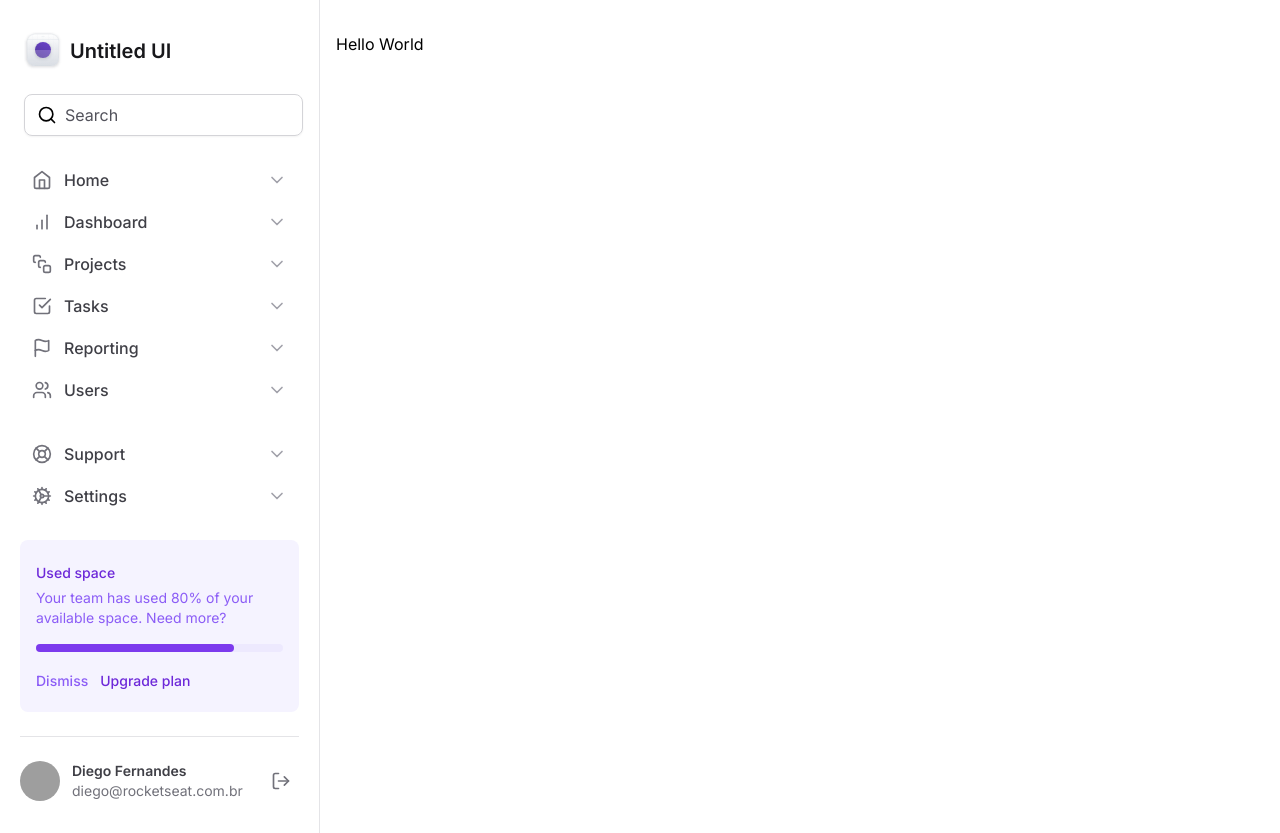
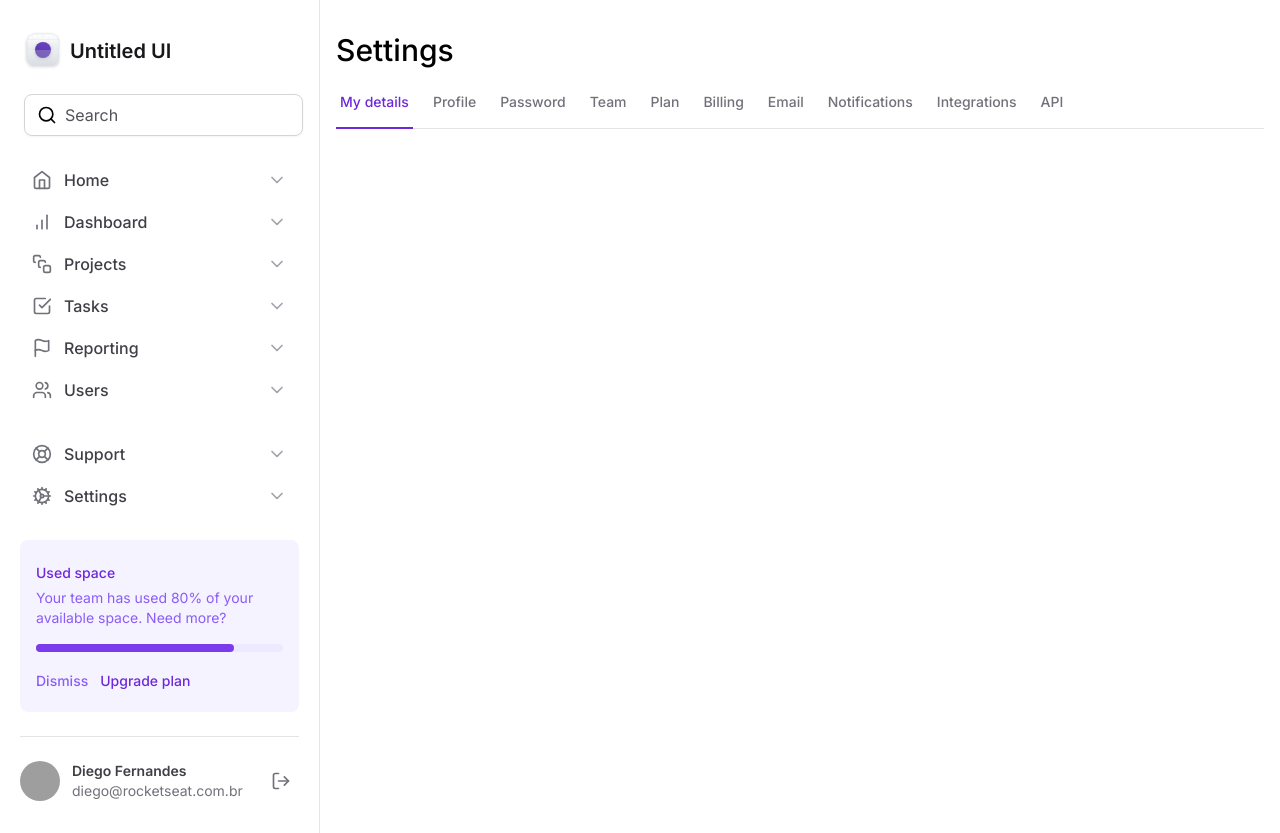
Before and after one commit to rocketseat-education/ignite-tailwind, a Next.js app: page / in a window 1280 px wide. Built offline with nearby package versions, Linux system fonts and the light colour scheme; grey boxes are pictures that could not be loaded.

Commit message:
Formulário - Abas com Radix Tabs

```diff
--- a/package.json
+++ b/package.json
@@ -9,6 +9,7 @@
     "lint": "next lint"
   },
   "dependencies": {
+    "@radix-ui/react-tabs": "^1.0.4",
     "@types/node": "20.4.5",
     "@types/react": "18.2.17",
     "@types/react-dom": "18.2.7",
--- a/src/app/layout.tsx
+++ b/src/app/layout.tsx
@@ -16,7 +16,7 @@
   children: React.ReactNode
 }) {
   return (
-    <html lang="en">
+    <html lang="en" className="antialiased">
       <body className={inter.className}>
         <div className="grid min-h-screen grid-cols-app">
           <Sidebar />
--- a/src/app/page.tsx
+++ b/src/app/page.tsx
@@ -1,3 +1,11 @@
+import { SettingsTabs } from '@/components/SettingsTabs'
+
 export default function Home() {
-  return <h1>Hello World</h1>
+  return (
+    <>
+      <h1 className="to-zinc-900 text-3xl font-medium">Settings</h1>
+
+      <SettingsTabs />
+    </>
+  )
 }
--- /dev/null
+++ b/src/components/SettingsTabs/TabItem.tsx
@@ -0,0 +1,24 @@
+'use client'
+
+import * as Tabs from '@radix-ui/react-tabs'
+
+export interface TabItemProps {
+  value: string
+  title: string
+  isSelected?: boolean
+}
+
+export function TabItem({ value, title, isSelected = false }: TabItemProps) {
+  return (
+    <Tabs.Trigger
+      value={value}
+      className="relative px-1 pb-4 text-sm font-medium text-zinc-500 hover:text-violet-700 data-[state=active]:text-violet-700"
+    >
+      <span>{title}</span>
+
+      {isSelected && (
+        <div className="absolute -bottom-px left-0 right-0 h-0.5 bg-violet-700" />
+      )}
+    </Tabs.Trigger>
+  )
+}
--- /dev/null
+++ b/src/components/SettingsTabs/index.tsx
@@ -0,0 +1,54 @@
+'use client'
+
+import * as Tabs from '@radix-ui/react-tabs'
+import { TabItem } from './TabItem'
+import { useState } from 'react'
+
+export function SettingsTabs() {
+  const [currentTab, setCurrentTab] = useState('tab1')
+
+  return (
+    <Tabs.Root value={currentTab} onValueChange={setCurrentTab}>
+      <Tabs.List className="mt-6 flex w-full items-center gap-4 border-b border-zinc-200">
+        <TabItem
+          value="tab1"
+          title="My details"
+          isSelected={currentTab === 'tab1'}
+        />
+        <TabItem
+          value="tab2"
+          title="Profile"
+          isSelected={currentTab === 'tab2'}
+        />
+        <TabItem
+          value="tab3"
+          title="Password"
+          isSelected={currentTab === 'tab3'}
+        />
+        <TabItem value="tab4" title="Team" isSelected={currentTab === 'tab4'} />
+        <TabItem value="tab5" title="Plan" isSelected={currentTab === 'tab5'} />
+        <TabItem
+          value="tab6"
+          title="Billing"
+          isSelected={currentTab === 'tab6'}
+        />
+        <TabItem
+          value="tab7"
+          title="Email"
+          isSelected={currentTab === 'tab7'}
+        />
+        <TabItem
+          value="tab8"
+          title="Notifications"
+          isSelected={currentTab === 'tab8'}
+        />
+        <TabItem
+          value="tab9"
+          title="Integrations"
+          isSelected={currentTab === 'tab9'}
+        />
+        <TabItem value="tab9" title="API" isSelected={currentTab === 'tab9'} />
+      </Tabs.List>
+    </Tabs.Root>
+  )
+}
```
Also changed, not shown: 1 other file (tests, documents, lock files or other folders).
